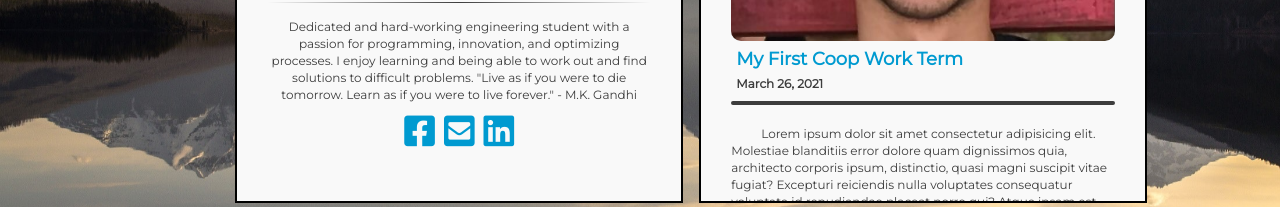
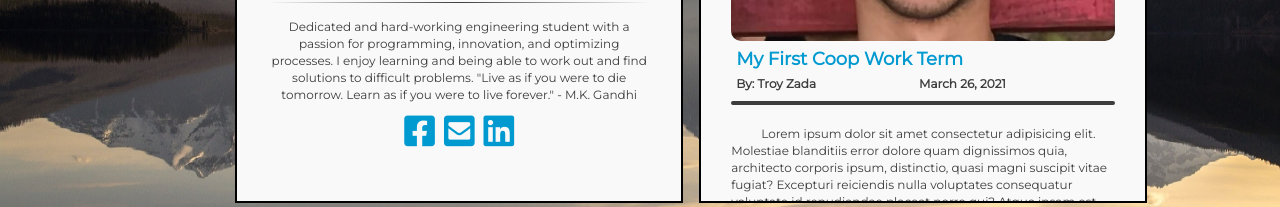
Before and after one commit to tzada8/troy-zada, a React (Create React App) app: page /blog/first-work-term in a window 1280 px wide. Shown: the part 379-586 px from the top of the page. Built offline with nearby package versions, Linux system fonts and the light colour scheme; a web font is replaced by a local one.

Commit message:
added name to blog post

```diff
--- a/src/components/cards/content/blog/blog_post/BlogPost.css
+++ b/src/components/cards/content/blog/blog_post/BlogPost.css
@@ -6,6 +6,21 @@ img.post-specific:hover {
    transform: none;
 }
 
+div.blog-date-author {
+   display: flex;
+}
+
+h4.blog-post-date,
+h4.blog-author {
+   color: var(--GREY);
+   padding-top: 6px;
+   font-size: 12px;
+}
+
+.blog-post-date {
+   margin-left: 103px;
+}
+
 hr.hr-blog-margin-adjust {
    margin-bottom: 20px;
 }
--- a/src/components/cards/content/blog/blog_post/BlogPost.js
+++ b/src/components/cards/content/blog/blog_post/BlogPost.js
@@ -13,7 +13,10 @@ function BlogPost(props) {
          </figure>
          <div className="blog-description-box">
             <h3 className="blog-title">{props.blogTitle}</h3>
-            <h4 className="blog-date">{props.date}</h4>
+            <div className="blog-date-author">
+               <h4 className="blog-author">By: Troy Zada</h4>
+               <h4 className="blog-post-date">{props.date}</h4>
+            </div>
          </div>
          <hr className="horizontal-bar__blog-posts hr-blog-margin-adjust" />
       </div>
```
